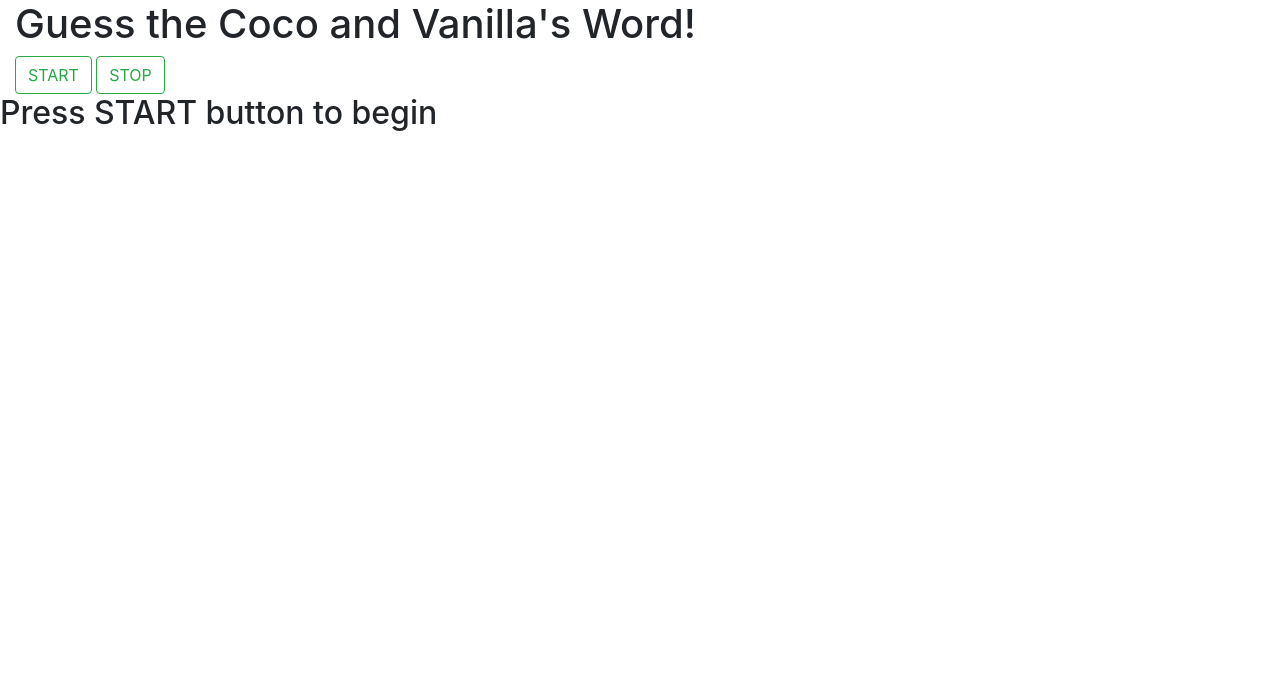
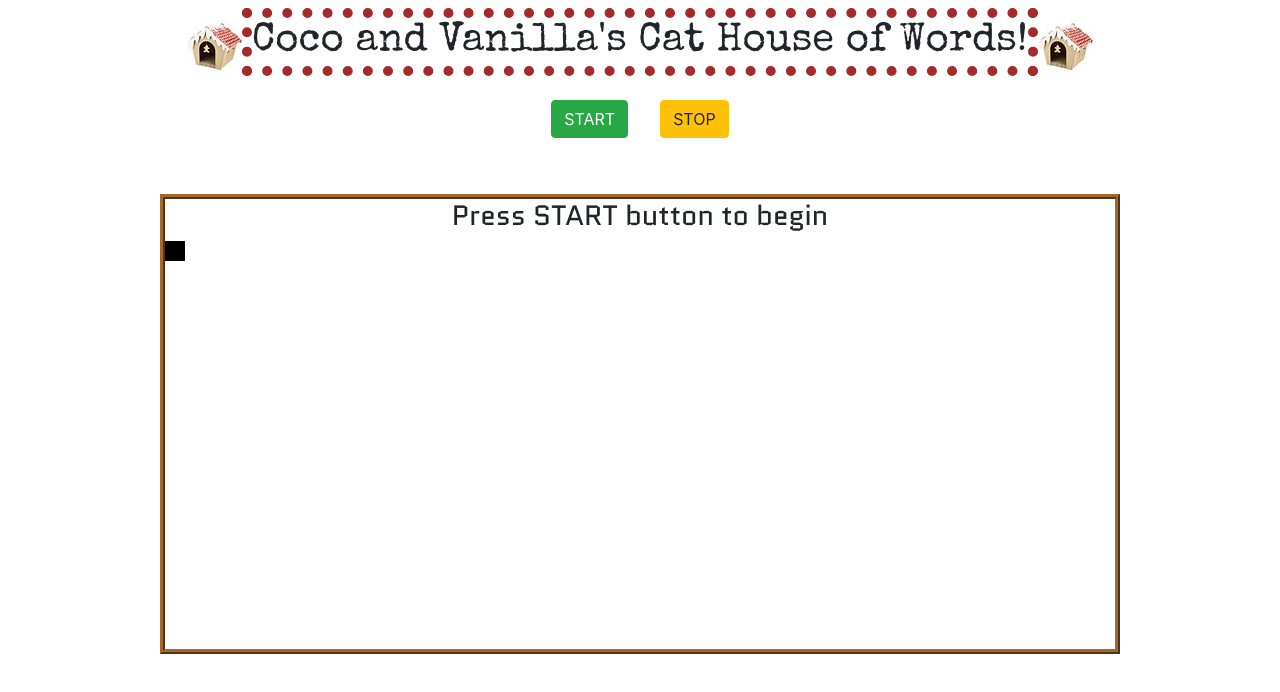
Before and after one commit to xiongkb/Word-Guess-Game, a plain HTML site: page index.html in a window 1280 px wide. Drawn offline with nearby package versions, Linux system fonts and the light colour scheme.

Commit message:
added styling from bootstrap and google fonts

```diff
--- a/assets/css/style.css
+++ b/assets/css/style.css
@@ -0,0 +1,19 @@
+
+/* fonts to use:
+    font-family: 'Quantico', sans-serif;
+    font-family: 'Special Elite', cursive; */
+.title {
+    border: 10px #a52a2a dotted;
+    font-family: 'Special Elite', cursive;
+}
+.game-body {
+    border: 5px #a5682a ridge;
+    width: 960px;
+    height: 460px;
+    font-family: 'Quantico', sans-serif;
+}
+.kitty {
+    background: #000;
+    width: 20px;
+    height: 20px;
+}
--- a/assets/javascript/game.js
+++ b/assets/javascript/game.js
@@ -123,7 +123,7 @@ function beginGame() {
 function stop(){
     stopped = true;
     var stop = document.getElementById("stop");
-    document.getElementById("bulk").innerHTML = "<h2>Thanks for playing</h2><br>"+"Won: "+wins+"<br>"+
+    document.getElementById("bulk").innerHTML = "<h3>Thanks for playing</h3><br>"+"Won: "+wins+"<br>"+
         "Lost: "+loses;
 
 }
--- a/index.html
+++ b/index.html
@@ -4,42 +4,65 @@
     <meta charset="UTF-8">
     <meta name="viewport" content="width=device-width, initial-scale=1.0, shrink-to-fit=no">
     <meta http-equiv="X-UA-Compatible" content="ie=edge">
-    <title>Coco and Vanilla's Hangman</title>
+    <title>Coco and Vanilla's Words</title>
     <link rel="stylesheet" href="https://stackpath.bootstrapcdn.com/bootstrap/4.4.1/css/bootstrap.min.css"
         integrity="sha384-Vkoo8x4CGsO3+Hhxv8T/Q5PaXtkKtu6ug5TOeNV6gBiFeWPGFN9MuhOf23Q9Ifjh" crossorigin="anonymous">
     <link rel="stylesheet" type="text/css" href="./assets/css/style.css">
+    <link href="https://fonts.googleapis.com/css?family=Quantico|Special+Elite&display=swap" rel="stylesheet">
 
 </head>
 <body>
-    <div class="container-fluid">
-        <h1>Guess the Coco and Vanilla's Word!</h1>
-        <button type="button" class="btn btn-outline-success" id="start" onclick="start()">START</button>
-        <button type="button" class="btn btn-outline-success" id="stop" onclick="stop()">STOP</button>
+    <div class="container">
+        <div class="row navbar justify-content-center">
+            <img class="float-left" alt="cardboard house" src="./assets/images-sound/cathose.jpg">
+            <div col-12>
+                <h1 class="title">Coco and Vanilla's Cat House of Words!</h1>
+            </div>
+            <img class="float-left" alt="cardboard house" src="./assets/images-sound/cathose.jpg">
+        </div>
+        <div class="row navbar justify-content-center mb-5">
+            <div class="mr-3">
+                <button type="button" class="btn btn-success" id="start" onclick="start()">START</button>
+            </div>
+            <div class="ml-3">
+                <button type="button" class="btn btn-warning" id="stop" onclick="stop()">STOP</button>
+            </div>
+        </div>
+
         <!-- main content -->
     </div>
-    <div id="bulk">
-        <div id="begin">
-            <h2>Press START button to begin</h2>
+    <div id="bulk" class="container game-body">
+            <div id="begin" class="row justify-content-center">
+                <h3>Press START button to begin</h3>
             </div>
-        <div>
+            <div class="row top-left justify-content-center">
                 <div id="gen-word"></div>
                 <div id="chosen-Word"></div>
             </div>
-        <div>
+            <div class="row under-word justify-content-center">
                 <div id="gen-letters"></div>
                 <div id="letter-Guessed"></div>
             </div>
-        <div>
+            <div class="row justify-content-center">
+                <div class="top-center">
                     <div id="gen-chances"></div>
                     <div id="chances-Left"></div>
                 </div>
-        <div>
+            </div>
+            <div class="row">
+                <div id="animate">
+                    <div class="kitty"></div>
+                </div>
+            </div>
+            <div class="row justify-content-between">
+                <div class=" col-1 bottom-left">
                     <div id="gen-wins"></div>
                     <div id="win"></div>
                 </div>
-        <div>
+                <div class=" col-1 bottom-right">
                     <div id="gen-loses"></div>
                     <div id="lose"></div>
+                </div>
             </div>
     </div>
 </body>
```
Also changed, not shown: assets/images-sound/cathose.jpg (added), 1 other file. Lines whose indentation alone changed are shown as unchanged.
